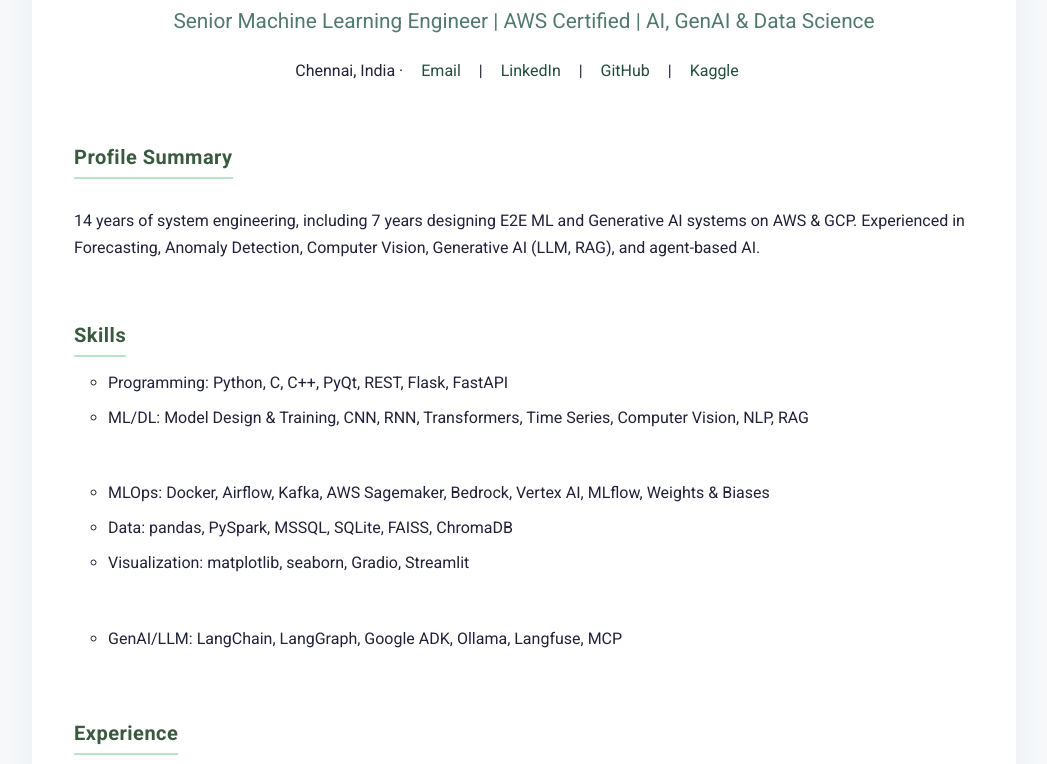
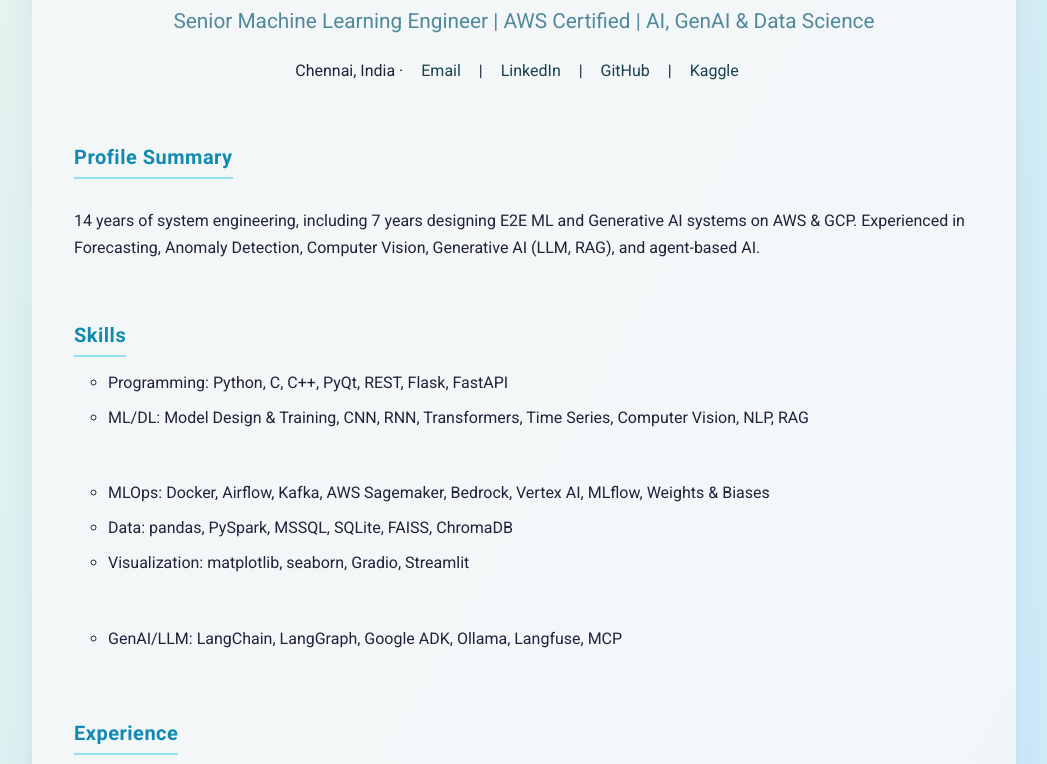
Before and after one commit to sathishkumartheta/sathishkumartheta.github.io, a plain HTML site: page index.html in a window 1280 px wide. Shown: the part 151-915 px from the top of the page, without its empty margins (116-1163 px from the left). Drawn offline with Linux system fonts and the light colour scheme.

Commit message:
Update index.html

```diff
--- a/index.html
+++ b/index.html
@@ -7,19 +7,20 @@
   <link rel="stylesheet" href="https://fonts.googleapis.com/css?family=Roboto:400,700&display=swap">
   <style>
     body {
-      background: #f6f8fa;
+      margin: 0;
+      font-family: 'Roboto', Arial, sans-serif;
+      line-height: 1.7;
+      background: linear-gradient(120deg, #e8f6ef 0%, #bfe6fd 100%);
       color: #22223b;
-      font-family: 'Roboto', Arial, sans-serif;
-      margin: 0;
-      line-height: 1.7;
     }
     .container {
       max-width: 900px;
-      background: #fff;
       margin: 40px auto;
-      border-radius: 16px;
-      box-shadow: 0 4px 32px rgba(51,64,111,0.06);
+      background: rgba(247, 249, 250, 0.87);
+      border-radius: 20px;
+      box-shadow: 0 8px 40px rgba(40,70,130,0.09);
       padding: 36px 42px 46px 42px;
+      /* Remove pure white card background */
     }
     header {
       text-align: center;
@@ -29,12 +30,12 @@
       margin: 0;
       font-size: 2.6em;
       font-weight: 700;
-      color: #2d6a4f;
+      color: #227c9d;
     }
     header h2 {
       margin-top: 8px;
       font-weight: 400;
-      color: #52796f;
+      color: #51889b;
       font-size: 1.3em;
     }
     .contact-links {
@@ -44,7 +45,7 @@
     .contact-links a {
       margin: 0 14px;
       text-decoration: none;
-      color: #224d3f;
+      color: #194150;
       font-weight: 500;
       transition: color 0.2s;
     }
@@ -56,8 +57,8 @@
     }
     section h3 {
       font-size: 1.25em;
-      color: #3a5a40;
-      border-bottom: 2px solid #b7e4c7;
+      color: #118ab2;
+      border-bottom: 2px solid #8ee3ef;
       display: inline-block;
       margin-bottom: 12px;
       padding-bottom: 3px;
@@ -104,7 +105,7 @@
       <div class="contact-links">
         Chennai, India &middot;
         <a href="mailto:sathishkumartheta@gmail.com">Email</a> |
-        <a href="https://www.linkedin.com/in/sathishkumartheta">LinkedIn</a> |
+        <a href="https://www.linkedin.com/in/sathishkumar-thirumalai">LinkedIn</a> |
         <a href="https://github.com/sathishkumartheta">GitHub</a> |
         <a href="https://www.kaggle.com/sathishkumartheta">Kaggle</a>
       </div>
```
